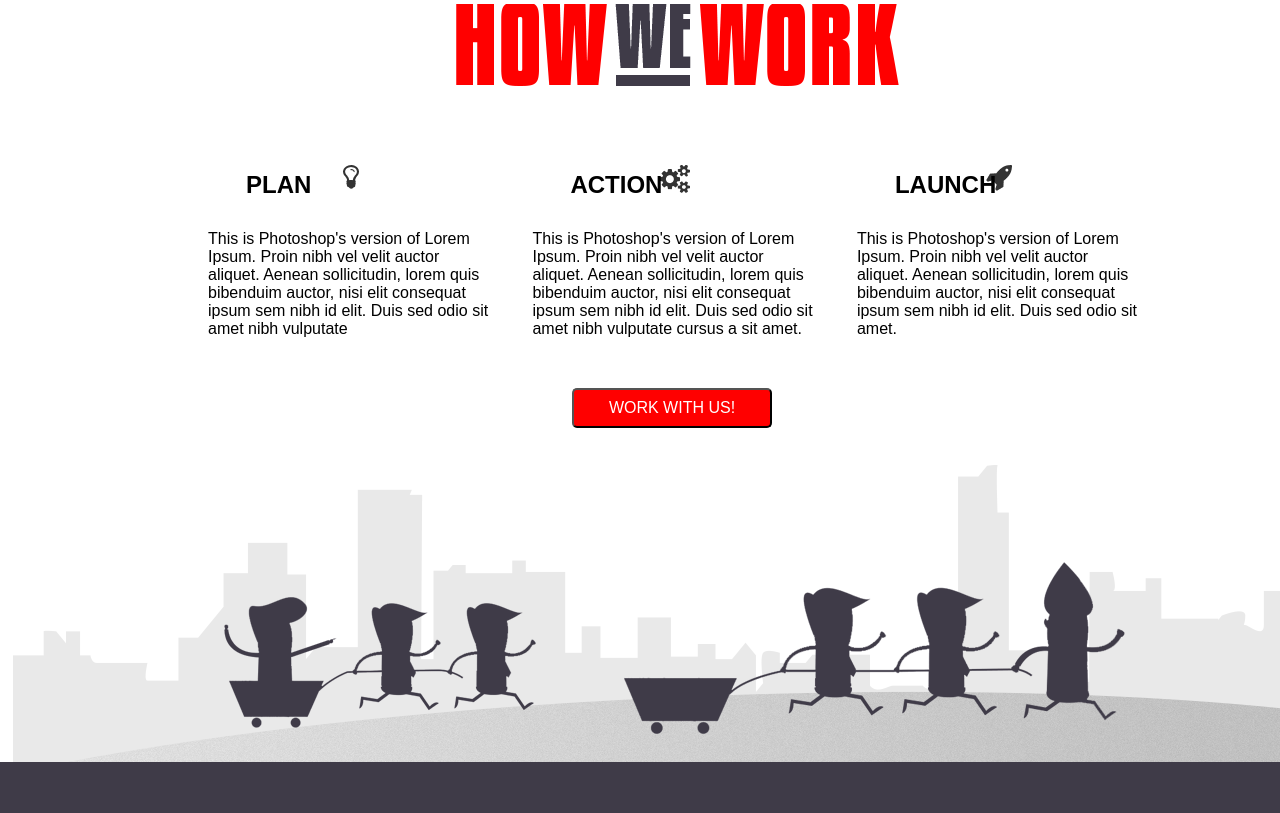
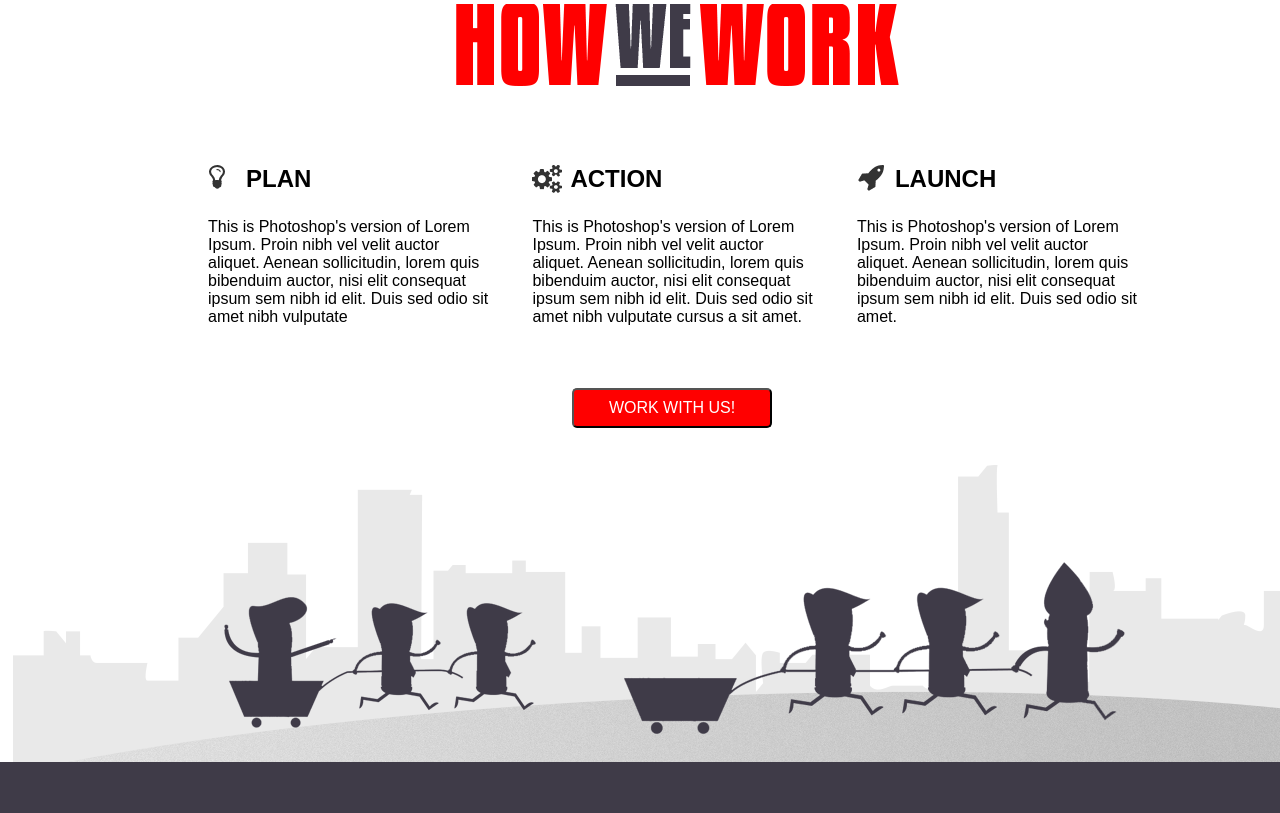
Before and after one commit to EllaUsik/altair, a plain HTML site: page index.html in a window 1280 px wide. Shown: the part 1578-2391 px from the top of the page. Drawn offline with Linux system fonts and the light colour scheme.

Commit message:
add index.html

```diff
--- a/style.css
+++ b/style.css
@@ -46,6 +46,8 @@ a {
   height: 34px;
   width: 34px;
   background-image: url(image/mail.png);
+  background-repeat: no-repeat;
+  background-position: center;
   padding: 0;
 
 }
@@ -207,28 +209,23 @@ a {
 
 .colom h2 {
   margin-left: 38px;
-  line-height: 40px;
-
 }
 
 .plan {
   background-image: url(image/plan.png);
-  background-position: left;
-  background-position: top;
+  background-position: left top;
   background-repeat: no-repeat;
 }
 
 .action {
   background-image: url(image/action.png);
-  background-position: left;
-  background-position: top;
+  background-position: left top;
   background-repeat: no-repeat;
 }
 
 .launch {
   background-image: url(image/launch.png);
-  background-position: left;
-  background-position: top;
+  background-position: left top;
   background-repeat: no-repeat;
 }
 
```
